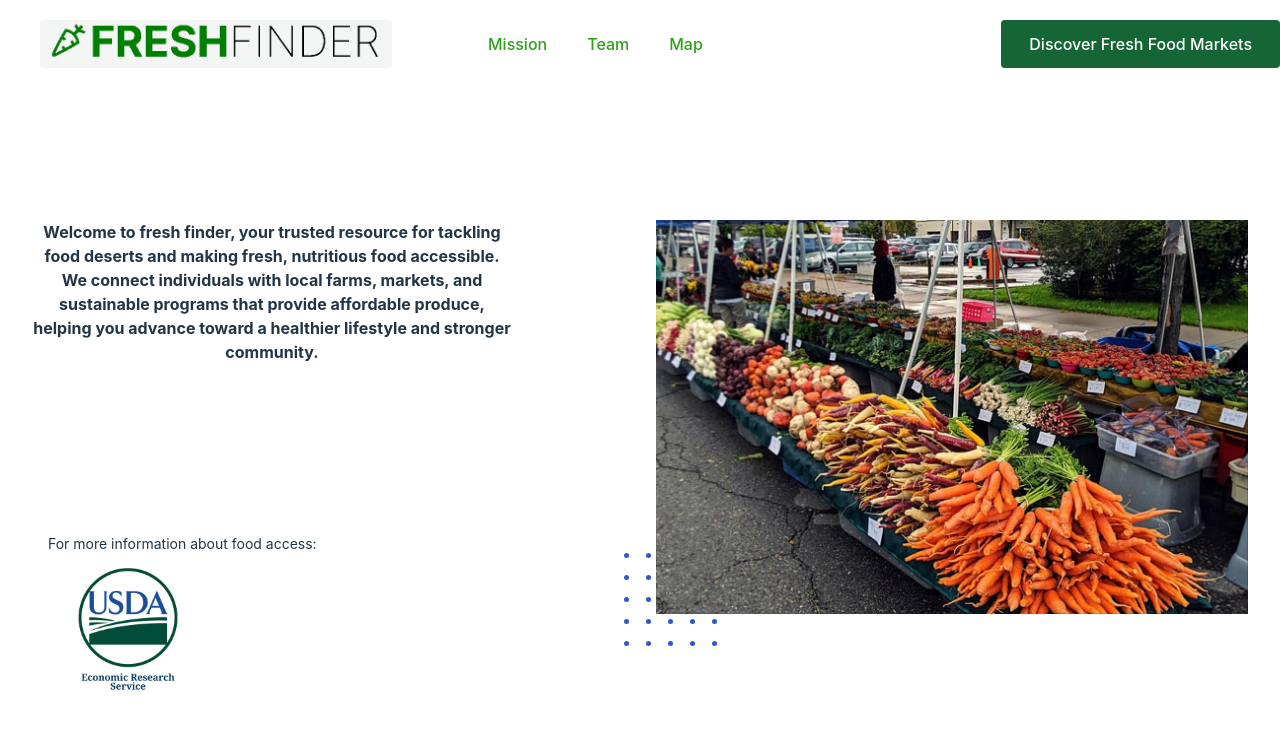
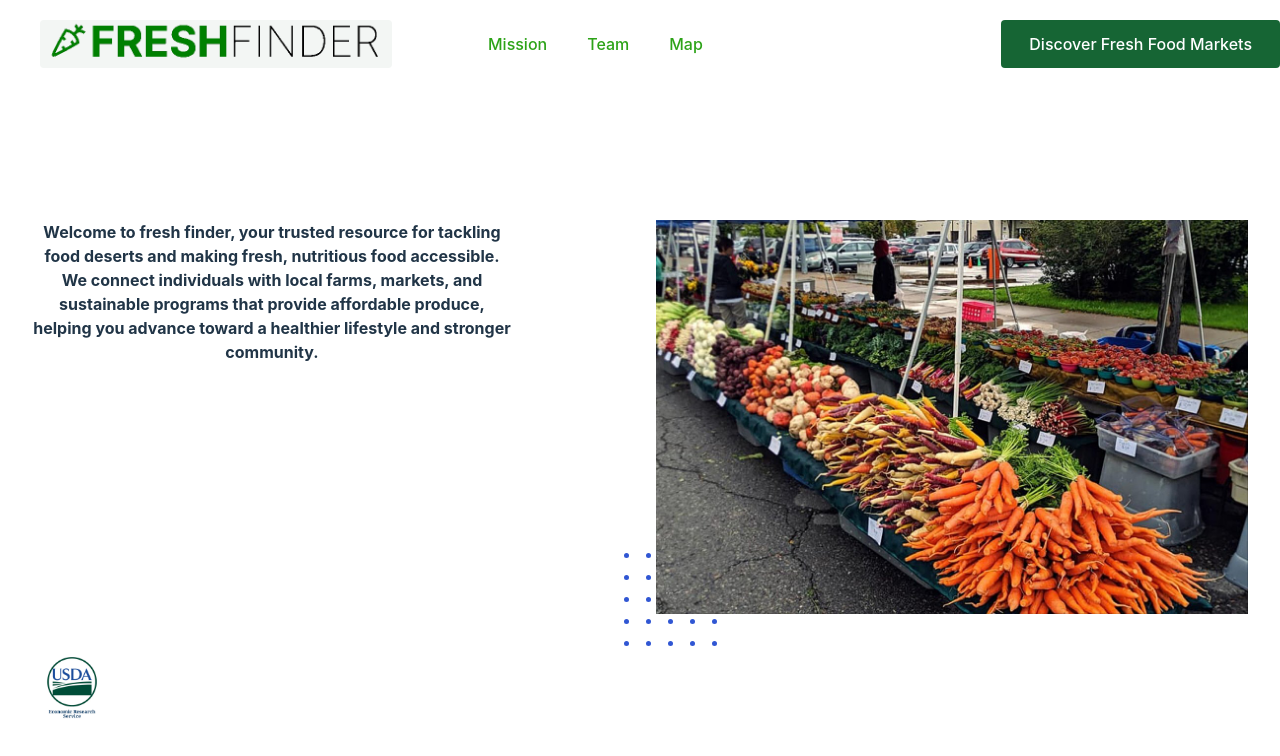
Before and after one commit to yenterefe/Capstone-Project, a React (Vite) app in the folder frontend/capstone-frontend/: page / in a window 1280 px wide. Shown: the top 756 px of the page. Built offline with nearby package versions, Linux system fonts and the light colour scheme; no server answers.

Commit message:
Fixed css

```diff
--- a/frontend/capstone-frontend/src/LandingPage.jsx
+++ b/frontend/capstone-frontend/src/LandingPage.jsx
@@ -47,12 +47,9 @@ const LandingPage = () => {
               </p>
 
               <div className="clients absolute bottom-0 left-0 w-full p-4">
-                <h6 className="mt-20 flex items-center text-sm font-normal text-body-color dark:text-dark-6">
-                  For more information about food access:
-                  <span className="ml-2 inline-block h-px w-6 bg-body-color"></span>
-                </h6>
 
-                <div className="flex  items-center space-x-2">
+
+                <div className="flex items-center space-x-2">
                   <SingleImage
                     href="https://gisportal.ers.usda.gov/portal/apps/experiencebuilder/experience/?id=a53ebd7396cd4ac3a3ed09137676fd40&page=Introduction"
                     imgSrc={img5}
@@ -129,8 +126,11 @@ export default LandingPage;
 const SingleImage = ({ href, imgSrc }) => {
   return (
     <>
-      <a href={href} className="flex w-full items-center justify-start ">
-        <img src={img5} alt="brand image" className="w-40 h-40 mr-30" />
+      <a
+        href={href}
+        className="flex absolute bottom-0 left-0 w-full items-center justify-start"
+      >
+        <img src={img5} alt="brand image" className="w-20 h-20 mr-4" />
       </a>
     </>
   );
```
